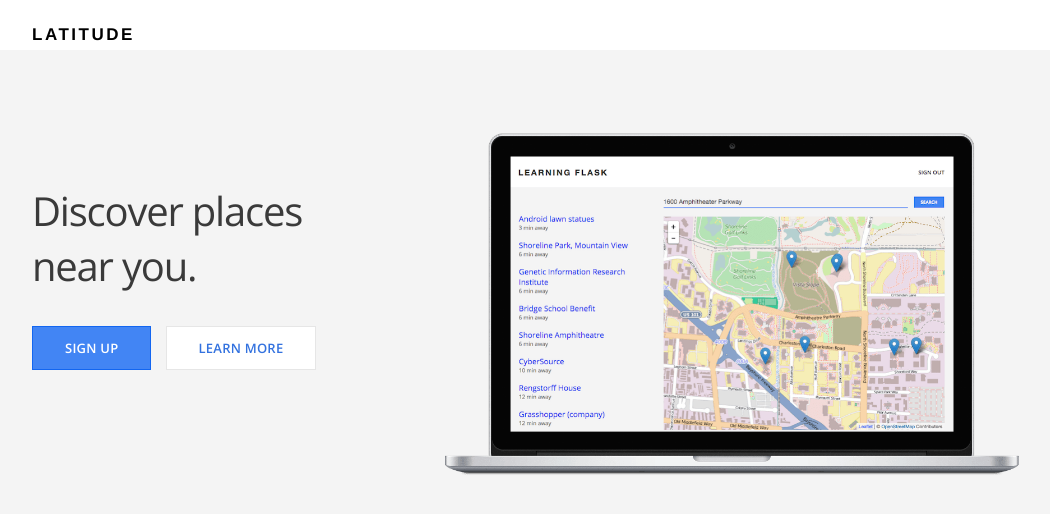
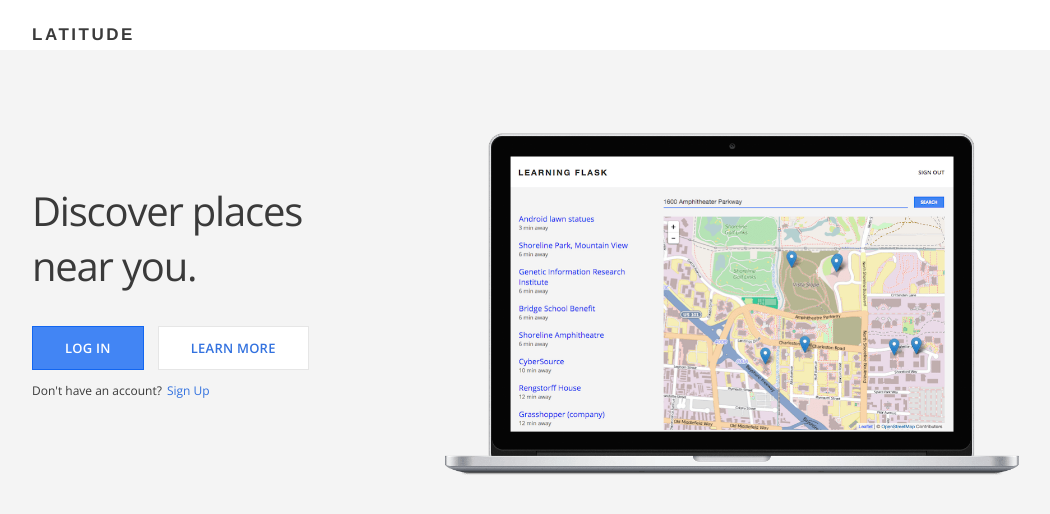
Before and after one commit to delmarga/latitude, a Flask app: page / in a window 1280 px wide. Shown: the top 514 px of the page, without its empty margins (108-1158 px from the left). Run offline with Flask 2, Linux system fonts and the light colour scheme; some libraries are stand-ins or nearby versions.

Commit message:
Updated button links

```diff
--- a/static/css/main.css
+++ b/static/css/main.css
@@ -47,6 +47,15 @@ a {
   width: 340px;
 }
 
+.section-content p {
+  font-size: 12px;
+}
+
+.section-content p a {
+  color: #3372df;
+  padding-left: 5px;
+}
+
 .section-device {
   float: right;
   position: relative;
@@ -100,6 +123,16 @@ header {
   float: left;
   font-family: 'Helvetica Neue', Arial, Helvetica, sans-serif;
   font-size: 17px;
+  letter-spacing: 2.5px;
+  text-transform: uppercase;
+}
+
+.logo {
+  float: left;
+  font-family: 'Helvetica Neue', Arial, Helvetica, sans-serif;
+  font-size: 17px;
+  color: #3a3a3a;
+  font-weight: bold;
   letter-spacing: 2.5px;
   text-transform: uppercase;
 }
--- a/templates/index.html
+++ b/templates/index.html
@@ -6,8 +6,9 @@
 
       <div class="section-content">
         <h2>Discover places near you.</h2>
-        <a href="{{ url_for('signup') }}" class="btn-primary">Sign up</a>
+        <a href="{{ url_for('login') }}" class="btn-primary">Log In</a>
         <a href="{{ url_for('about') }}" class="btn-secondary">Learn more</a>
+        <p>Don't have an account?<a href="{{ url_for('signup') }}">Sign Up</a></p>
       </div>
 
       <div class="section-device">
--- a/templates/layout.html
+++ b/templates/layout.html
@@ -10,7 +10,7 @@
   <body>
     <header>
       <div class="container">
-        <h1 class="title">Latitude</h1>
+        <a href="{{ url_for('index') }}" class="logo">Latitude</a>
       </div>
     </header>
 
```
Also changed, not shown: other parts of static/css/main.css (+14 -0 lines), templates/home.html (line endings or trailing spaces), templates/signup.html (line endings or trailing spaces).
